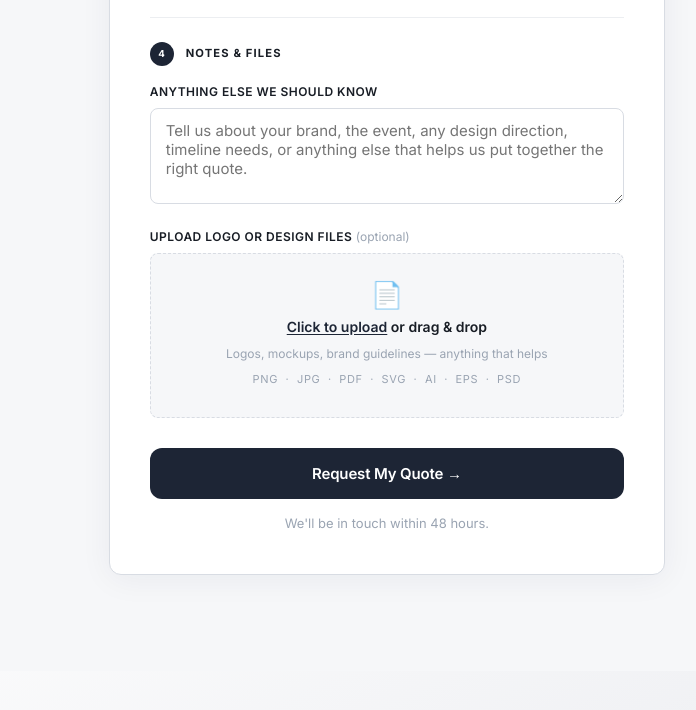
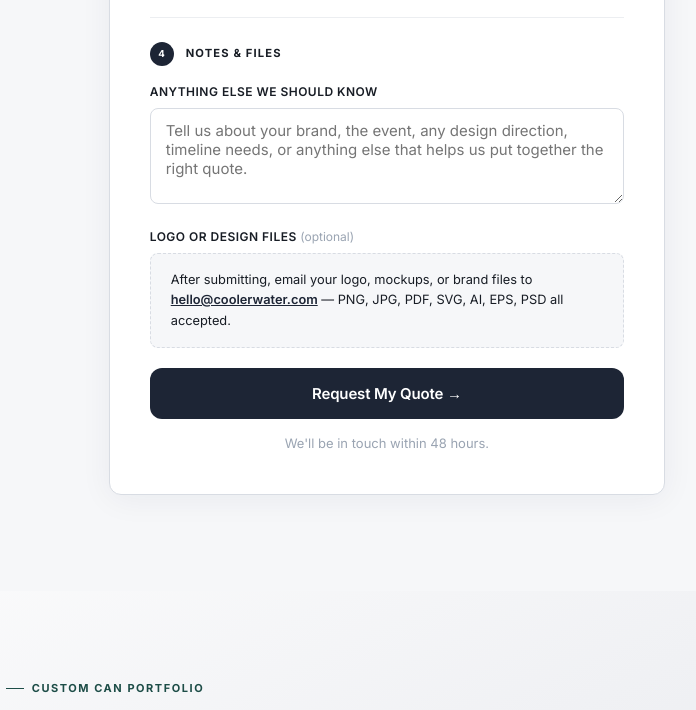
Before and after one commit to cool-erw26/coolerwater-site, a plain HTML site: page index.html in a window 1280 px wide. Shown: the part 7570-8280 px from the top of the page, without its empty margins (535-1231 px from the left). Drawn offline with Linux system fonts and the light colour scheme; some packages are replaced by stand-ins of ours; a script that the page names is missing.

Commit message:
Remove file upload field, replace with email instruction

```diff
--- a/index.html
+++ b/index.html
@@ -2792,7 +2792,7 @@
           </div>
         </div>
         <div>
-          <form class="form-card" id="quoteForm" action="https://forminit.com/f/hbks9ekm7hq" method="POST" enctype="multipart/form-data" novalidate>
+          <form class="form-card" id="quoteForm" action="https://forminit.com/f/hbks9ekm7hq" method="POST" novalidate>
             <div class="form-card-title">Request a Custom Quote</div>
             <div class="form-card-sub">We respond within 48 hours. No commitment required.</div>
 
@@ -2935,15 +2935,10 @@
             </div>
 
             <div class="upload-zone-wrap">
-              <label>Upload Logo or Design Files <span style="font-weight:400;text-transform:none;letter-spacing:0;color:var(--gray-400);">(optional)</span></label>
-              <div class="upload-zone" id="uploadZone">
-                <div class="upload-zone-icon">&#128196;</div>
-                <div class="upload-zone-text"><span>Click to upload</span> or drag &amp; drop</div>
-                <div class="upload-zone-sub">Logos, mockups, brand guidelines — anything that helps</div>
-                <div class="upload-zone-types">PNG &nbsp;·&nbsp; JPG &nbsp;·&nbsp; PDF &nbsp;·&nbsp; SVG &nbsp;·&nbsp; AI &nbsp;·&nbsp; EPS &nbsp;·&nbsp; PSD</div>
-                <input type="file" id="fileUpload" name="files" multiple accept=".png,.jpg,.jpeg,.pdf,.svg,.ai,.eps,.psd,.gif,.webp" style="display:none;" />
+              <label>Logo or Design Files <span style="font-weight:400;text-transform:none;letter-spacing:0;color:var(--gray-400);">(optional)</span></label>
+              <div style="background:var(--off-white);border:1px dashed var(--gray-200);border-radius:0.5rem;padding:1rem 1.25rem;font-size:0.8rem;color:var(--gray-500);line-height:1.6;">
+                After submitting, email your logo, mockups, or brand files to <a href="mailto:hello@coolerwater.com" style="color:var(--navy);font-weight:600;">hello@coolerwater.com</a> — PNG, JPG, PDF, SVG, AI, EPS, PSD all accepted.
               </div>
-              <ul class="upload-file-list" id="fileList"></ul>
             </div>
 
             <button type="submit" class="submit-btn">Request My Quote &rarr;</button>
```
